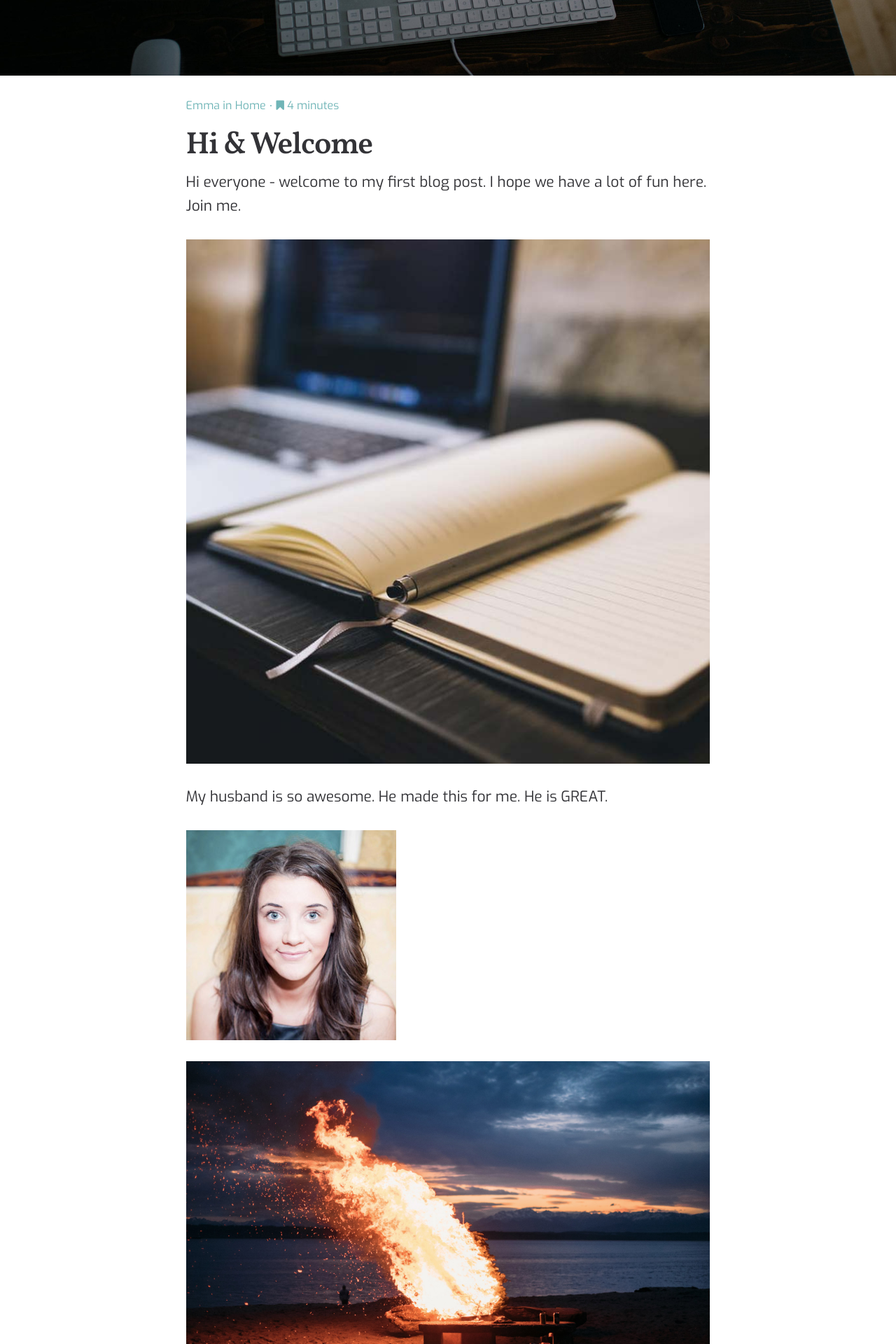
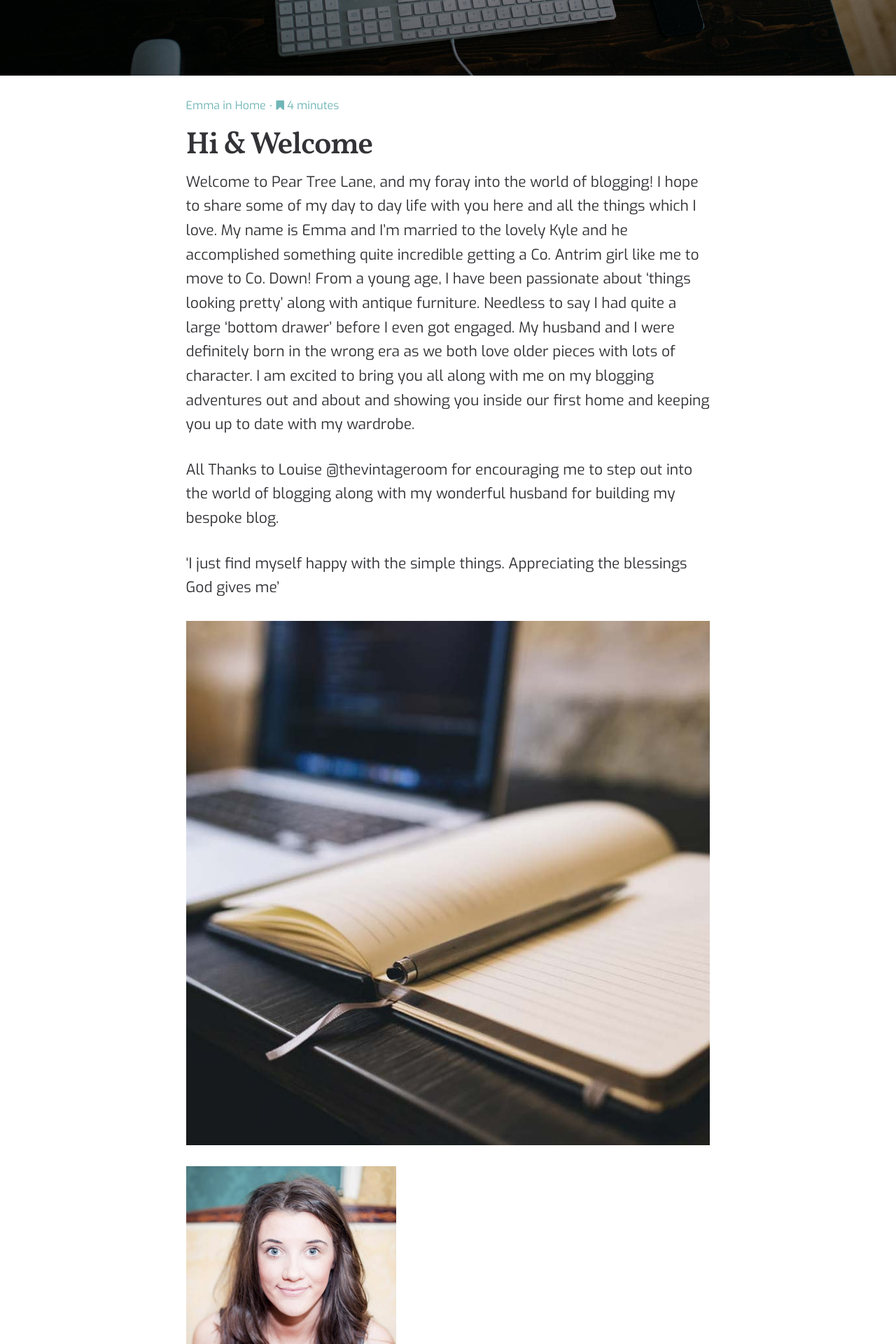
Before and after one commit to peartreelane/peartreelane.github.io, a Jekyll site: the page built from _posts/2017-10-30-welcome-to-pear-tree-lane.md, in a window 1280 px wide. Shown: the part 352-2272 px from the top of the page at 70% size. Built offline with Jekyll 4.4.1, drawn with Linux system fonts in a browser that asks for light colours; some web fonts are replaced; comment, search, counter and statistics services are not loaded.

Commit message:
about me update

```diff
--- a/_posts/2017-10-30-welcome-to-pear-tree-lane.md
+++ b/_posts/2017-10-30-welcome-to-pear-tree-lane.md
@@ -12,12 +12,19 @@ show_avatar : false
 show_related_posts: false
 square_related: recommend-blog
 ---
+Welcome to Pear Tree Lane, and my foray into the world of blogging!  I hope to share some of my day to day life with you here and all the things which I love.
+My name is Emma and I'm married to the lovely Kyle and he accomplished something quite incredible getting a Co. Antrim girl like me to move to Co. Down!
+From a young age, I have been passionate about ‘things looking pretty’ along with antique furniture.
+Needless to say I had quite a large ‘bottom drawer’ before I even got engaged. My husband and I were definitely  born in the wrong era as we both love older pieces with lots of character.
+I am excited to bring you all along with me on my blogging adventures out and about and showing you inside our first home and keeping you up to date with my wardrobe.
 
-Hi everyone - welcome to my first blog post.  I hope we have a lot of fun here.  Join me.
+All Thanks to Louise @thevintageroom for encouraging me to step out into the world of blogging along with my wonderful husband for building my bespoke blog.
+
+‘I just find myself happy with the simple things. Appreciating the blessings God gives me’
 
 ![this is awesome](../img/recommend-blog.jpg)
 
-My husband is so awesome.  He made this for me.  He is GREAT.
+
 
 ![emma](../img/emma.jpg)
 
```
Also changed, not shown: 2 other files.
